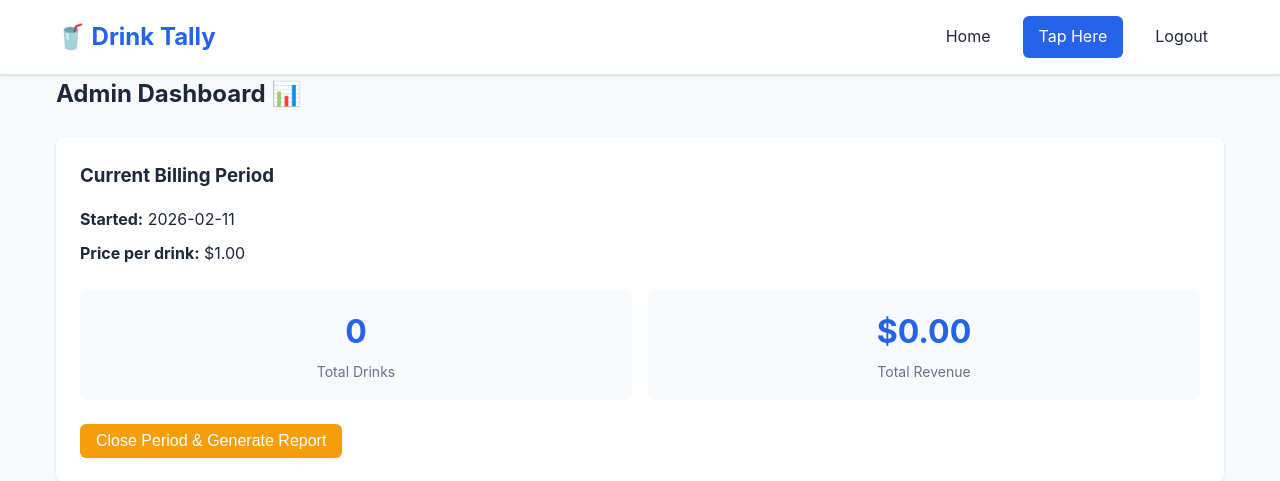
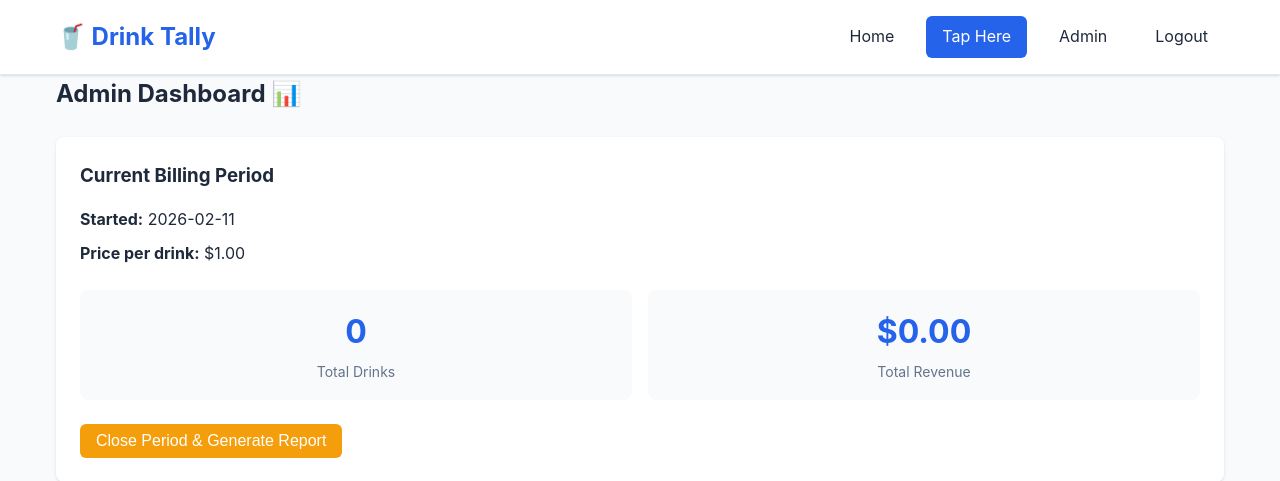
Before and after one commit to PTA-Wine-Step-Mom/Office-NFC-Tally-Payments, a Flask app: page /admin in a window 1280 px wide. Shown: the top 481 px of the page. Run offline with Flask 3, Linux system fonts and the light colour scheme; the visitor is signed in with stand-in values (Sample User, id 1); data comes from the database, SQL or seed files in the repository.

Commit message:
Enhance session management: sync admin flags on login and before requests. Still in non working state, will followup in next commit

```diff
--- a/app/app.py
+++ b/app/app.py
@@ -7,6 +7,15 @@ from db_utils import get_db, query_db, execute_db, login_required, admin_require
 app = Flask(__name__)
 app.secret_key = os.environ.get('SECRET_KEY', secrets.token_hex(32))
 app.config['PERMANENT_SESSION_LIFETIME'] = timedelta(days=30)  # Long-lived cookie
+
+@app.before_request
+def sync_session_role():
+    """Ensure session admin flags are populated for logged-in users."""
+    if 'user_id' in session and (session.get('is_admin') is None or session.get('role') is None):
+        user = query_db('SELECT is_admin, role FROM users WHERE id = ?', [session['user_id']], one=True)
+        if user:
+            session['is_admin'] = bool(user['is_admin']) or user.get('role') == 'admin'
+            session['role'] = user.get('role') if 'role' in user.keys() else None
 
 @app.template_filter('format_date')
 def format_date(iso_string):
@@ -108,6 +117,8 @@ def tap():
         # Set session if remember me is checked
         if remember:
             session['user_id'] = user['id']
+            session['is_admin'] = bool(user['is_admin']) or user.get('role') == 'admin'
+            session['role'] = user.get('role') if 'role' in user.keys() else None
             session.permanent = True
 
     # Get current billing period
@@ -155,6 +166,8 @@ def login():
 
         if user:
             session['user_id'] = user['id']
+            session['is_admin'] = bool(user['is_admin']) or user.get('role') == 'admin'
+            session['role'] = user.get('role') if 'role' in user.keys() else None
             if remember:
                 session.permanent = True
             return redirect(url_for('index'))
--- a/app/templates/base.html
+++ b/app/templates/base.html
@@ -16,7 +16,7 @@
                 <a href="{{ url_for('index') }}">Home</a>
                 <a href="{{ url_for('tap') }}" class="btn-primary">Tap Here</a>
                 {% if session.get('user_id') %}
-                    {% if session.get('is_admin') or g.user and g.user.is_admin %}
+                    {% if session.get('is_admin') or session.get('role') == 'admin' %}
                         <a href="{{ url_for('admin_dashboard') }}">Admin</a>
                     {% endif %}
                     <a href="{{ url_for('logout') }}">Logout</a>
```
